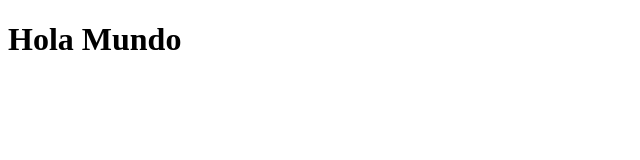
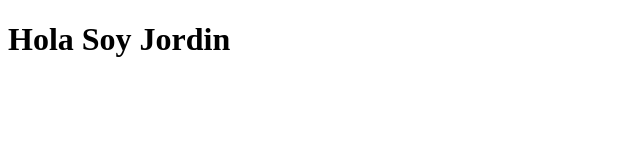
Before and after one commit to JordinPinzon/HolaMundoWorkflows, a plain HTML site: page index.html in a window 1280 px wide. Shown: the whole page, without its empty margins (0-640 px from the left). Drawn offline with Linux system fonts and the light colour scheme.

Commit message:
Update index.html

```diff
--- a/index.html
+++ b/index.html
@@ -6,6 +6,6 @@
     <title>Hola Mundo</title>
 </head>
 <body>
-    <h1>Hola Mundo </h1>
+    <h1>Hola Soy Jordin</h1>
 </body>
 </html>
```
